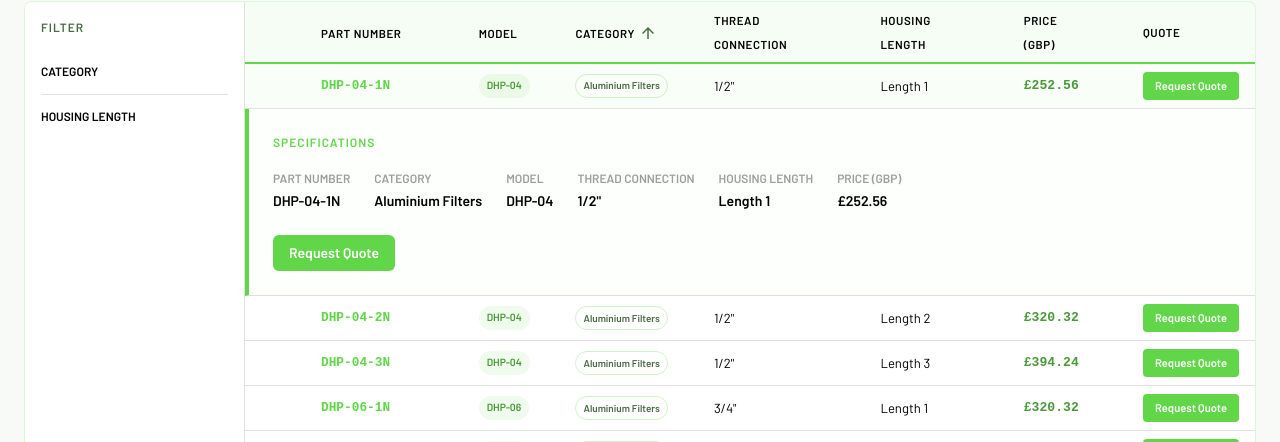
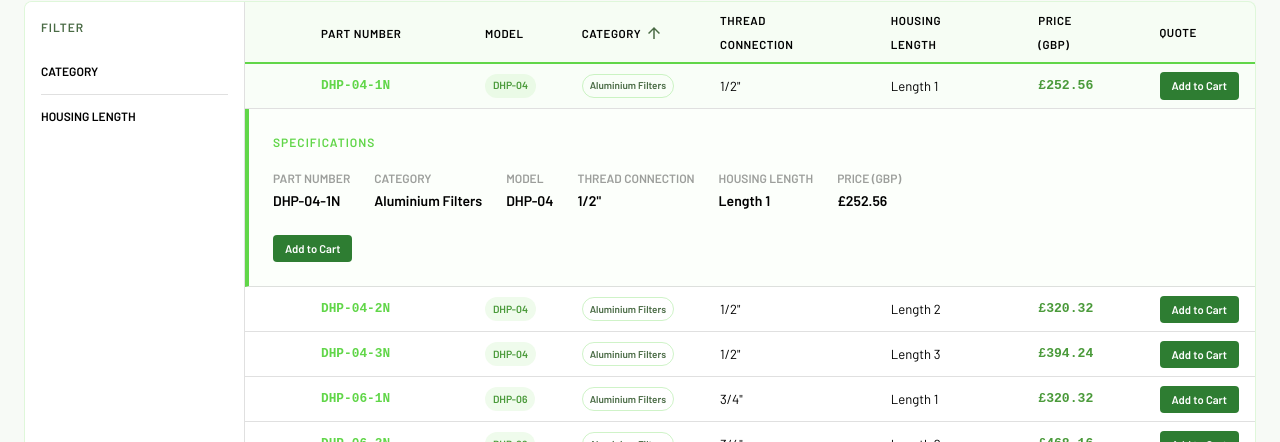
Before and after one commit to Lazare-Panam/valvenok-frontend, a Next.js app: page /filters/filteration in a window 1280 px wide. Both pictures are taken after a click on the button 275 px from the left and 443 px from the top of the page. Shown: the part 358-800 px from the top of the page. Built offline with nearby package versions, Linux system fonts and the light colour scheme; some icons are missing; a web font is replaced by a local one; what @mui/material-nextjs, ag-grid-community would draw is missing.

Commit message:
feat:fixed-add-to-cart

```diff
--- /dev/null
+++ b/src/app/filters/filteration/components/FilterGroup.tsx
@@ -0,0 +1,25 @@
+'use client'
+import {
+  Typography, Chip, Stack,
+  Accordion, AccordionSummary, AccordionDetails, FormGroup,
+} from '@mui/material'
+import { useTheme } from '@mui/material/styles'
+import ExpandMoreIcon from '@mui/icons-material/ExpandMore'
+
+
+export function FilterGroup({ title, count, children }: { title: string; count?: number; children: React.ReactNode }) {
+  const theme = useTheme()
+  return (
+    <Accordion disableGutters elevation={0} sx={{ bgcolor: 'transparent', '&:before': { display: 'none' }, mb: 0.5 }}>
+      <AccordionSummary expandIcon={<ExpandMoreIcon sx={{ fontSize: 16 }} />} sx={{ px: 0, minHeight: 36, '& .MuiAccordionSummary-content': { my: 0.5 } }}>
+        <Stack direction="row" alignItems="center" spacing={1}>
+          <Typography variant="caption" fontWeight={700} color="text.primary">{title}</Typography>
+          {count ? <Chip label={count} size="small" sx={{ height: 16, fontSize: '0.65rem', bgcolor: theme.palette.primary.main, color: '#fff' }} /> : null}
+        </Stack>
+      </AccordionSummary>
+      <AccordionDetails sx={{ px: 0, pt: 0 }}>
+        <FormGroup>{children}</FormGroup>
+      </AccordionDetails>
+    </Accordion>
+  )
+}
--- a/src/app/filters/filteration/page.tsx
+++ b/src/app/filters/filteration/page.tsx
@@ -2,12 +2,10 @@
 import { useState, useMemo } from 'react'
 import {
   Box, Typography, Table, TableBody, TableCell, TableContainer, TableHead,
-  TableRow, TableSortLabel, Collapse, Chip, Stack, IconButton, Button,
-  Accordion, AccordionSummary, AccordionDetails, FormGroup, FormControlLabel,
+  TableRow, TableSortLabel, Collapse, Chip, Stack, IconButton, Button, FormControlLabel,
   Checkbox, Divider, TablePagination
 } from '@mui/material'
 import { alpha, useTheme } from '@mui/material/styles'
-import ExpandMoreIcon from '@mui/icons-material/ExpandMore'
 import KeyboardArrowDownIcon from '@mui/icons-material/KeyboardArrowDown'
 import KeyboardArrowUpIcon from '@mui/icons-material/KeyboardArrowUp'
 import FilterListIcon from '@mui/icons-material/FilterList'
@@ -15,7 +13,8 @@ import { useMediaQuery, Drawer } from '@mui/material'
 import { HP_FILTER_DATA, type HPFilterItem } from './hpFilterData'
 import RFQModal from '@/src/app/Common/RFQCard/RFQModal'
 import { type ProductForRFQ } from '@/src/app/Common/RFQCard/RequestForQuoteCard'
-
+import { CartItem, useCartStore } from '../../cart/hooks/useCartStore'
+import { FilterGroup } from './components/FilterGroup'
 interface Filters {
   subCategories: string[]
   models: string[]
@@ -31,7 +30,25 @@ const ALL_SUBCATEGORIES = [
   'Suction Strainers',
   'Clogging Indicators',
 ]
+function toCartItem(row: HPFilterItem): CartItem {
+  // Create a descriptive string from the most important specs
+  const descriptionParts = [
+    `Model: ${row.model}`,
+    `Thread: ${row.threadConnection}`,
+    row.maxPressure ? `Max Pressure: ${row.maxPressure}` : null,
+    row.flow ? `Flow: ${row.flow} l/min` : null,
+  ].filter(Boolean);
 
+  return {
+    id: row.partNumber, // Using partNumber as the unique ID for the cart
+    name: `${row.subCategory} — ${row.partNumber}`,
+    description: descriptionParts.join(', '), // e.g., "Model: HP01, Thread: 1/2 BSP, Max Pressure: 420 BAR"
+    partNumber: row.partNumber,
+    price: row.price,
+    quantity: 1, // Default starting quantity
+    cloudinaryId: row.imageUrl, // Mapping your image URL to the store's ID field
+  };
+}
 function toProductForRFQ(row: HPFilterItem): ProductForRFQ {
   const keySpecs = [
     { label: 'Model',            value: row.model },
@@ -60,22 +77,7 @@ function toProductForRFQ(row: HPFilterItem): ProductForRFQ {
   }
 }
 
-function FilterGroup({ title, count, children }: { title: string; count?: number; children: React.ReactNode }) {
-  const theme = useTheme()
-  return (
-    <Accordion disableGutters elevation={0} sx={{ bgcolor: 'transparent', '&:before': { display: 'none' }, mb: 0.5 }}>
-      <AccordionSummary expandIcon={<ExpandMoreIcon sx={{ fontSize: 16 }} />} sx={{ px: 0, minHeight: 36, '& .MuiAccordionSummary-content': { my: 0.5 } }}>
-        <Stack direction="row" alignItems="center" spacing={1}>
-          <Typography variant="caption" fontWeight={700} color="text.primary">{title}</Typography>
-          {count ? <Chip label={count} size="small" sx={{ height: 16, fontSize: '0.65rem', bgcolor: theme.palette.primary.main, color: '#fff' }} /> : null}
-        </Stack>
-      </AccordionSummary>
-      <AccordionDetails sx={{ px: 0, pt: 0 }}>
-        <FormGroup>{children}</FormGroup>
-      </AccordionDetails>
-    </Accordion>
-  )
-}
+
 
 function Sidebar({ filters, setFilters, activeCount }: {
   filters: Filters
@@ -132,6 +134,7 @@ function Spec({ label, value }: { label: string; value?: string }) {
 }
 
 function FilterRow({ row }: { row: HPFilterItem }) {
+    const addItem = useCartStore((state) => state.addItem);
   const [open, setOpen] = useState(false)
   const [quoteProduct, setQuoteProduct] = useState<ProductForRFQ | null>(null)
   const theme = useTheme()
@@ -168,10 +171,24 @@ function FilterRow({ row }: { row: HPFilterItem }) {
           <Button
         size="small"
         variant="contained"
-            onClick={e => { e.stopPropagation(); setQuoteProduct(toProductForRFQ(row)) }}
-            sx={{ fontSize: '0.7rem', fontWeight: 700, py: 0.5, px: 1.5, borderRadius: '4px', textTransform: 'none', whiteSpace: 'nowrap', boxShadow: 'none', '&:hover': { boxShadow: 'none' } }}
+        onClick={(e) => {
+            e.stopPropagation();
+            addItem(toCartItem(row)); // Calls the new mapping function
+        }}
+        sx={{
+            fontSize: '0.7rem',
+            fontWeight: 700,
+            py: 0.5,
+            px: 1.5,
+            borderRadius: '4px',
+            textTransform: 'none',
+            whiteSpace: 'nowrap',
+            boxShadow: 'none',
+            backgroundColor: '#2e7d32', // Optional: Green color often indicates "Add to Cart"
+            '&:hover': { boxShadow: 'none', backgroundColor: '#1b5e20' }
+        }}
         >
-            Request Quote
+        Add to Cart
         </Button>
         </TableCell>
       </TableRow>
@@ -202,11 +219,26 @@ function FilterRow({ row }: { row: HPFilterItem }) {
                       <Spec label="Price (GBP)"       value={`£${row.price.toLocaleString('en-GB', { minimumFractionDigits: 2 })}`} />
                     </Stack>
                     <Button
+        size="small"
         variant="contained"
-                      onClick={() => setQuoteProduct(toProductForRFQ(row))}
-                      sx={{ textTransform: 'none', fontWeight: 700, borderRadius: '6px', boxShadow: 'none', '&:hover': { boxShadow: 'none' } }}
+        onClick={(e) => {
+            e.stopPropagation();
+            addItem(toCartItem(row)); // Calls the new mapping function
+        }}
+        sx={{
+            fontSize: '0.7rem',
+            fontWeight: 700,
+            py: 0.5,
+            px: 1.5,
+            borderRadius: '4px',
+            textTransform: 'none',
+            whiteSpace: 'nowrap',
+            boxShadow: 'none',
+            backgroundColor: '#2e7d32', // Optional: Green color often indicates "Add to Cart"
+            '&:hover': { boxShadow: 'none', backgroundColor: '#1b5e20' }
+        }}
         >
-                      Request Quote
+        Add to Cart
         </Button>
                   </Box>
                 </Stack>
```
Lines whose indentation alone changed are shown as unchanged.
